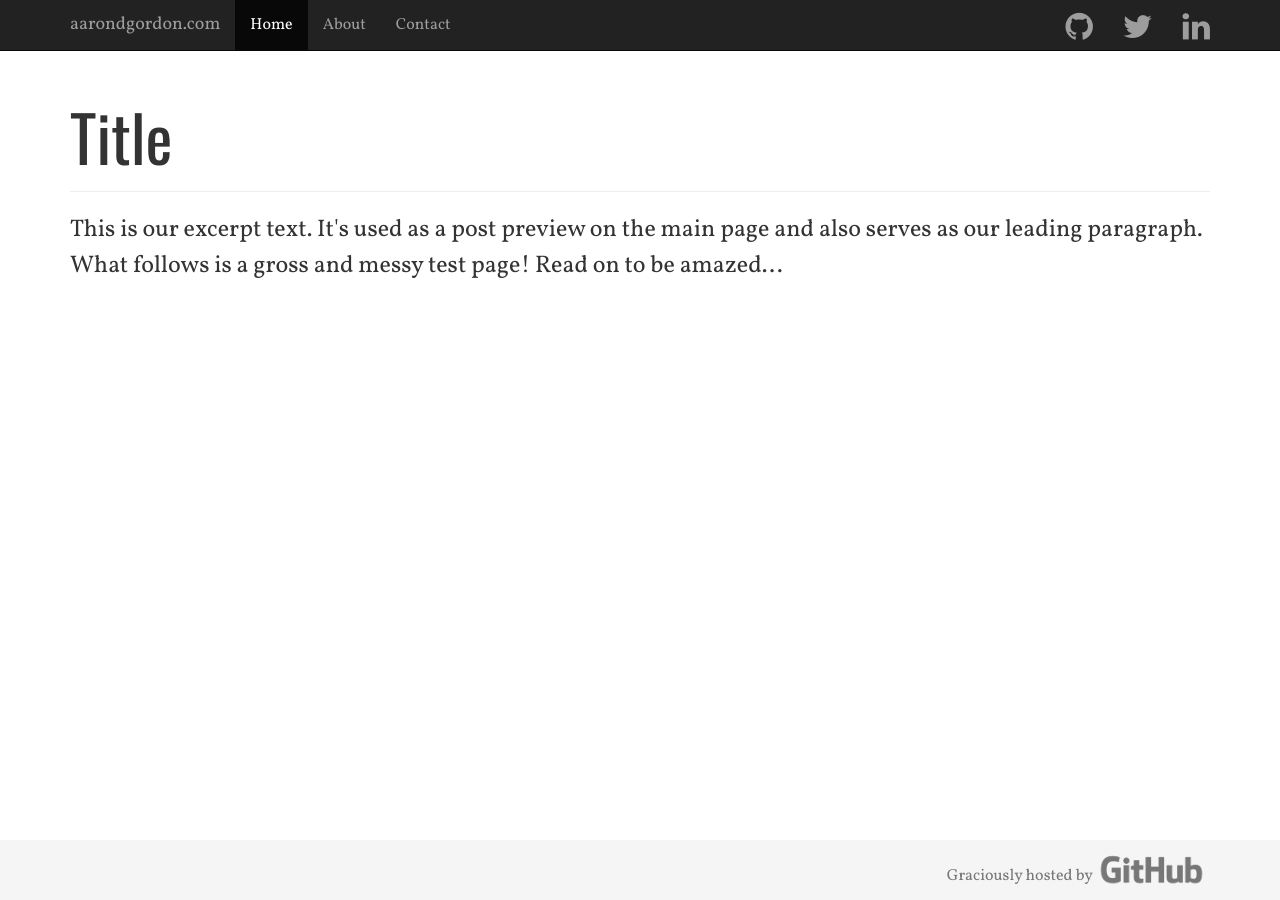
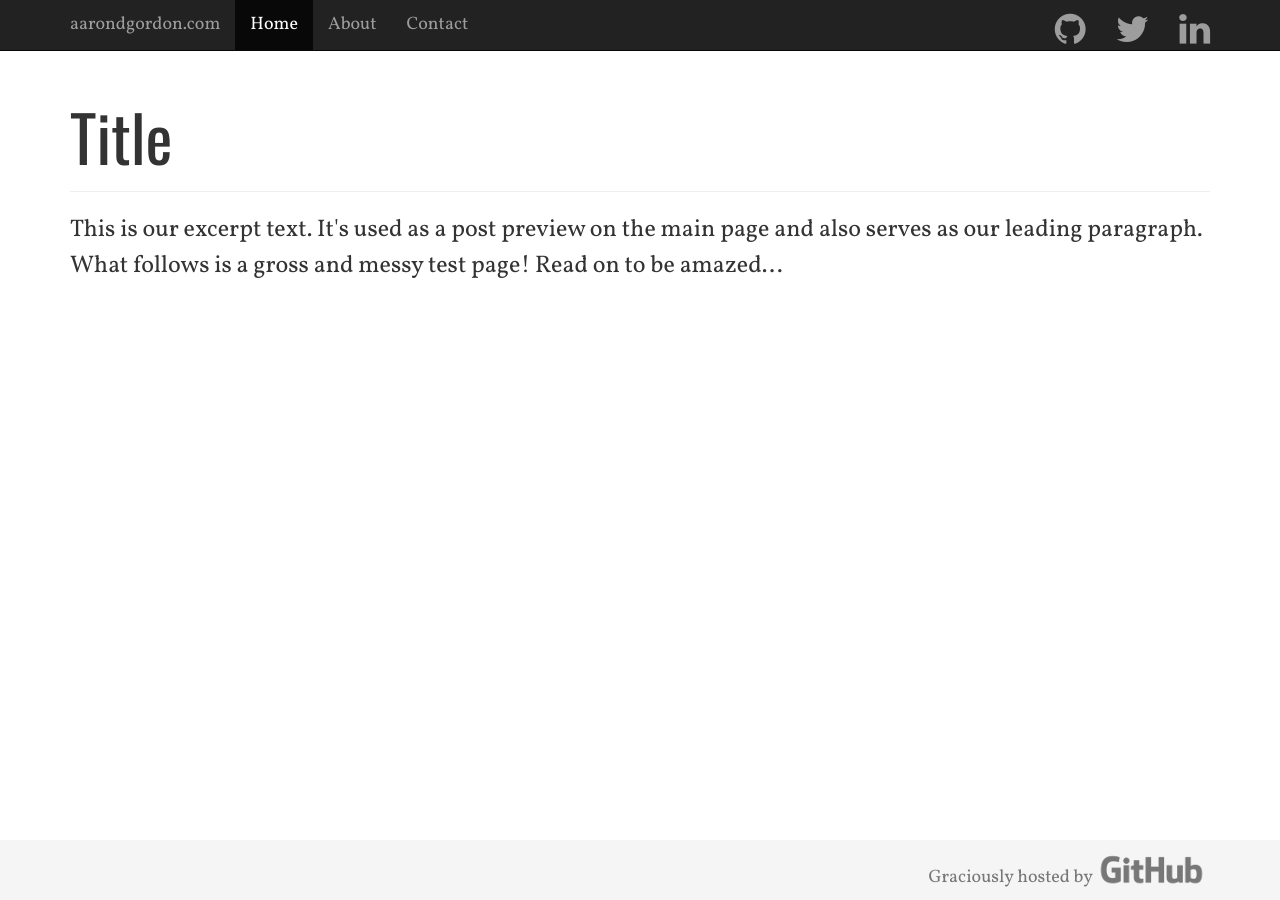
Before and after one commit to aarondgordon/aarondgordon.github.io, a Jekyll site: the page built from index.html, in a window 1280 px wide. Built offline with Jekyll 4.4.1, drawn with Linux system fonts in a browser that asks for light colours; nearby versions of some CDN libraries.

Commit message:
Body copy at 18px (readability > style)

```diff
--- a/assets/css/default-layout.css
+++ b/assets/css/default-layout.css
@@ -15,8 +15,8 @@
 body {
   margin-bottom: 60px;
   font-family: 'Vollkorn', 'Georgia', serif;
-  font-size: 16px;
-  line-height: 24px;
+  font-size: 18px;
+  line-height: 27px;
   vertical-align: baseline;
   -webkit-font-smoothing: antialiased;
 }
@@ -38,7 +38,7 @@
 }
 
 p {
-  margin-bottom: 24px;
+  margin-bottom: 27px;
 }
 
 .lead {
```
